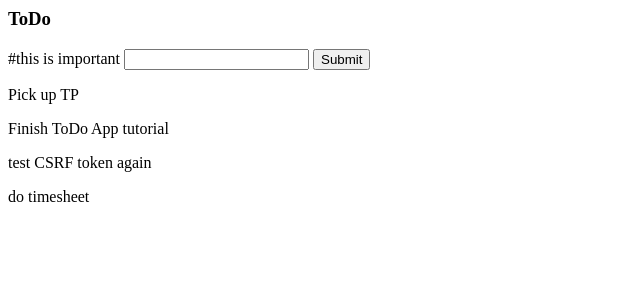
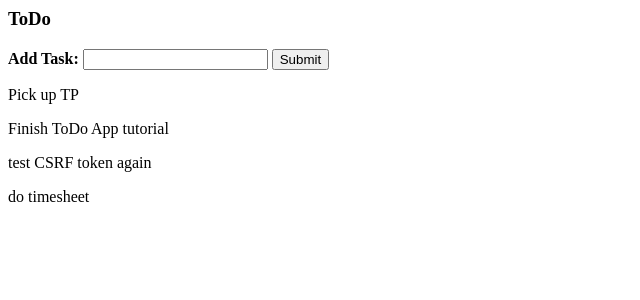
Before and after one commit to bkvagnini/django_toDo_app, a Django app: page / in a window 1280 px wide. Shown: the top 300 px of the page, without its empty margins (0-640 px from the left). Run offline with Django 3.2, Linux system fonts and the light colour scheme; data comes from the database, SQL or seed files in the repository; both versions use the stored data as it was after the commit.

Commit message:
Add label to input field.

```diff
--- a/tasks/templates/tasks/list.html
+++ b/tasks/templates/tasks/list.html
@@ -1,9 +1,10 @@
 <h3> ToDo</h3>
 <form method = "POST" action = "/">
-    {% csrf_token %} #this is important
+   {% csrf_token %} <!-- this is important -->
     <!-- {{form}} --><!-- brings in all fields -->
-    {{form.title}}<!-- brings in just the task field -->
-    <input type = "submit" name = "Create Task" />
+    <p> <strong>Add Task: </strong>
+    {{form.title}} <!-- brings in just the task field -->
+    <input type = "submit" name = "Create Task" /> </p>
 </form>
 
 {% for task in tasks %}
```
Also changed, not shown: db.sqlite3.
